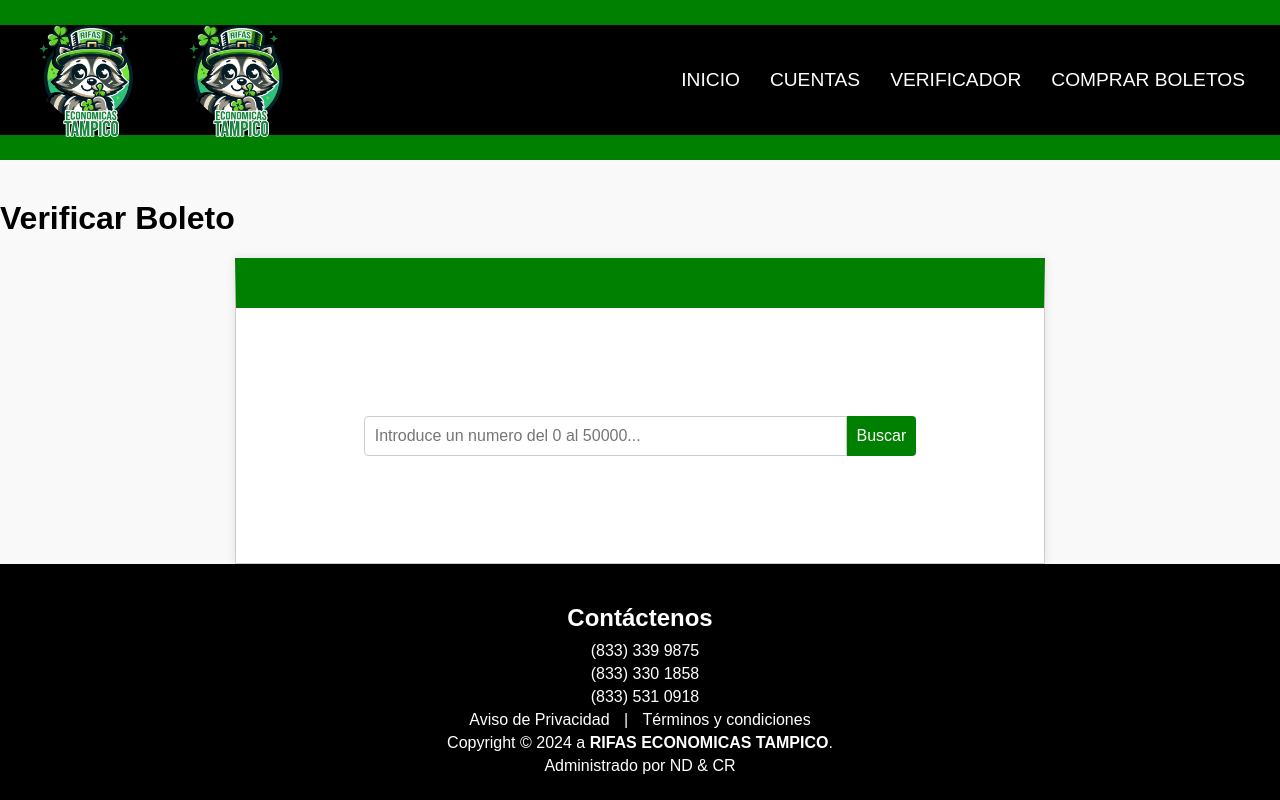
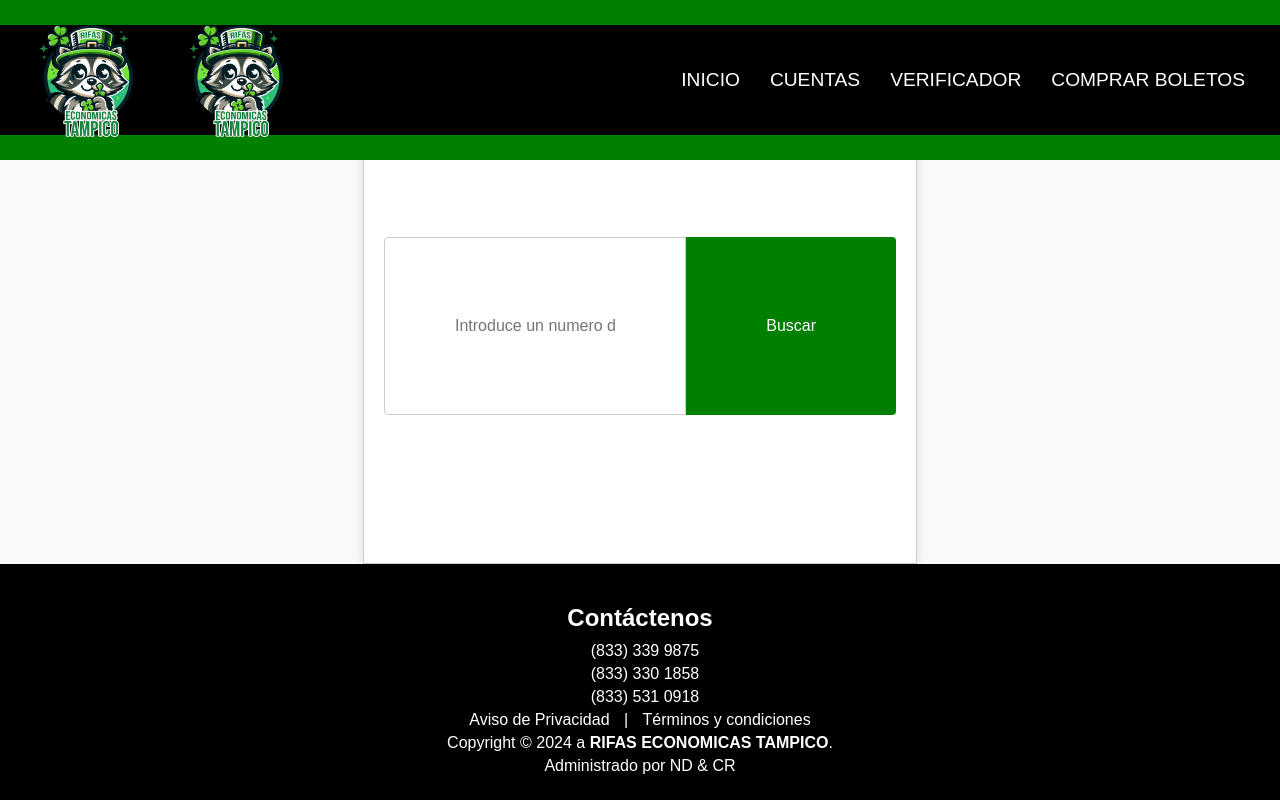
Before and after one commit to Zeleyda/RifasEconomicasTamp, a PHP site: page /sections/verificador.php in a window 1280 px wide. Run offline with PHP 8.4, Linux system fonts and the light colour scheme.

Commit message:
Ya funciona la navegación

```diff
--- a/sections/comprar_boletos.php
+++ b/sections/comprar_boletos.php
@@ -3,12 +3,14 @@
 <head>
     <meta charset="UTF-8">
     <meta name="viewport" content="width=device-width, initial-scale=1.0">
-    <link rel="stylesheet" href="../styles/boletos.css">
+    <link rel="stylesheet" href="/RifasEconomicasTamp/styles/boletos.css">
+    <link rel="stylesheet" href="/RifasEconomicasTamp/styles/navbar.css">
+    <link rel="stylesheet" href="/RifasEconomicasTamp/styles/footer.css">
     <title>Comprar Boletos</title>
 
 </head>
 <body>
-
+<?php include 'navbar.html'; ?>
 
     <div>
         <h1>Comprar Boletos</h1>
--- a/sections/navbar.html
+++ b/sections/navbar.html
@@ -9,10 +9,11 @@
     </a>
     <div class="navbar-links" id="navbarLinks">
         <ul>
-            <li><a href="../index.php">INICIO</a></li>
-            <li><a href="sections/metodos_pago.php">CUENTAS</a></li>
-            <li><a href="sections/verificador.php">VERIFICADOR</a></li>
-            <li><a href="sections/comprar_boletos.php">COMPRAR BOLETOS</a></li>
+            <li><a href="/RifasEconomicasTamp/index.php">INICIO</a></li>
+            <li><a href="/RifasEconomicasTamp/sections/metodos_pago.php">CUENTAS</a></li>
+            <li><a href="/RifasEconomicasTamp/sections/verificador.php">VERIFICADOR</a></li>
+            <li><a href="/RifasEconomicasTamp/sections/comprar_boletos.php">COMPRAR BOLETOS</a></li>
+        </ul>
         </ul>
     </div>
 </nav>
--- a/sections/verificador.php
+++ b/sections/verificador.php
@@ -4,16 +4,14 @@
     <meta charset="UTF-8">
     <meta name="viewport" content="width=device-width, initial-scale=1.0">
     <title>Página de Búsqueda</title>
-    <link rel="stylesheet" href="../styles/verificador.css">
-    <link rel="stylesheet" href="../styles/navbar.css">
-    <link rel="stylesheet" href="../styles/footer.css">
+    <link rel="stylesheet" href="/RifasEconomicasTamp/styles/verificador.css">
+    <link rel="stylesheet" href="/RifasEconomicasTamp/styles/navbar.css">
+    <link rel="stylesheet" href="/RifasEconomicasTamp/styles/footer.css">
 </head>
 <body>
     <?php include 'navbar.html'; ?>
 
-<h3>texto</h3>
-<h3>texto</h3>
-<h3>texto</h3>
+
 <h1>Verificar Boleto</h1>
     <div class="container">
 
--- a/styles/verificador.css
+++ b/styles/verificador.css
@@ -9,10 +9,10 @@ body {
 }
 
 .container {
-    width: 60%;
+    width: 40%;
     margin: auto;
     border: 1px solid #ccc;
-    border-top: 50px solid green;
+    border-top:10px solid green;
     padding: 20px;
     text-align: center;
     background-color: white;
@@ -36,7 +36,7 @@ body {
 
 .search-bar input[type="text"] {
     width: 60%;
-    padding: 10px;
+    padding: 70px;
     font-size: 16px;
     border: 1px solid #ccc;
     border-radius: 4px 0 0 4px;
@@ -44,7 +44,7 @@ body {
 }
 
 .search-bar button {
-    padding: 10px;
+    padding: 80px;
     font-size: 16px;
     color: white;
     background-color: green;
```
Also changed, not shown: sections/metodos_pago.php (+5 -4 lines).
